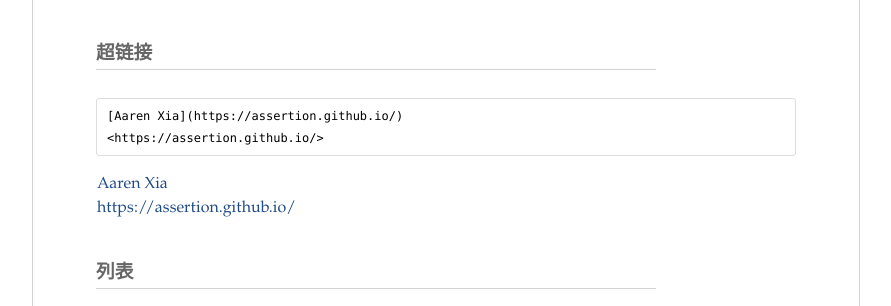
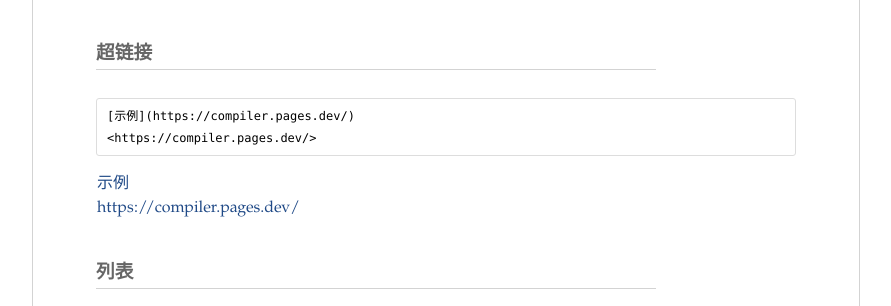
Before and after one commit to assertion/assertion.github.io, a Jekyll site: the page built from pages/markdown.md, in a window 1280 px wide. Shown: the part 367-673 px from the top of the page, without its empty margins (194-1085 px from the left). Built offline with Jekyll 4.4.1, drawn with Linux system fonts in a browser that asks for light colours; Markdown is read by kramdown in place of the engine named in the settings.

Commit message:
Replace personal demo links in markdown sample

````diff
--- a/pages/markdown.md
+++ b/pages/markdown.md
@@ -16,11 +16,11 @@ permalink: /markdown
 
 ###超链接
 ```
-[Aaren Xia](https://assertion.github.io/)
-<https://assertion.github.io/>
+[示例](https://compiler.pages.dev/)
+<https://compiler.pages.dev/>
 ```
-[Aaren Xia](https://assertion.github.io/)
-<https://assertion.github.io/>
+[示例](https://compiler.pages.dev/)
+<https://compiler.pages.dev/>
 
 ###列表
 ```
````
